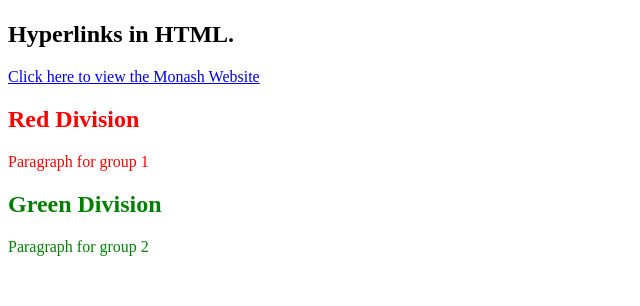
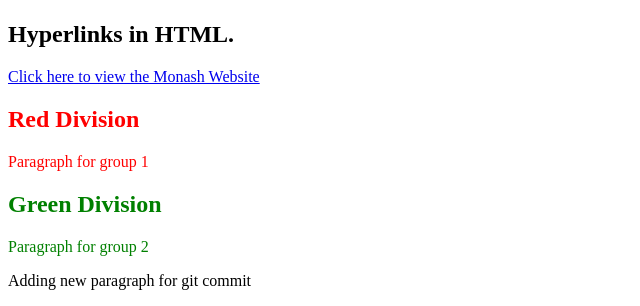
Before and after one commit to JWoods16/3179, a plain HTML site: page index.html in a window 1280 px wide. Shown: the part 791-1097 px from the top of the page, without its empty margins (0-640 px from the left). Before the commit the page ends 1063 px from the top, so only its background shows below. Drawn offline with Linux system fonts and the light colour scheme.

Commit message:
Added extra paragraphs

```diff
--- a/index.html
+++ b/index.html
@@ -66,5 +66,7 @@
         <p>Paragraph for group 2</p>
     </div>
 
+    <p>Adding new paragraph for git commit</p>
+
 </body>
 </html>
```
